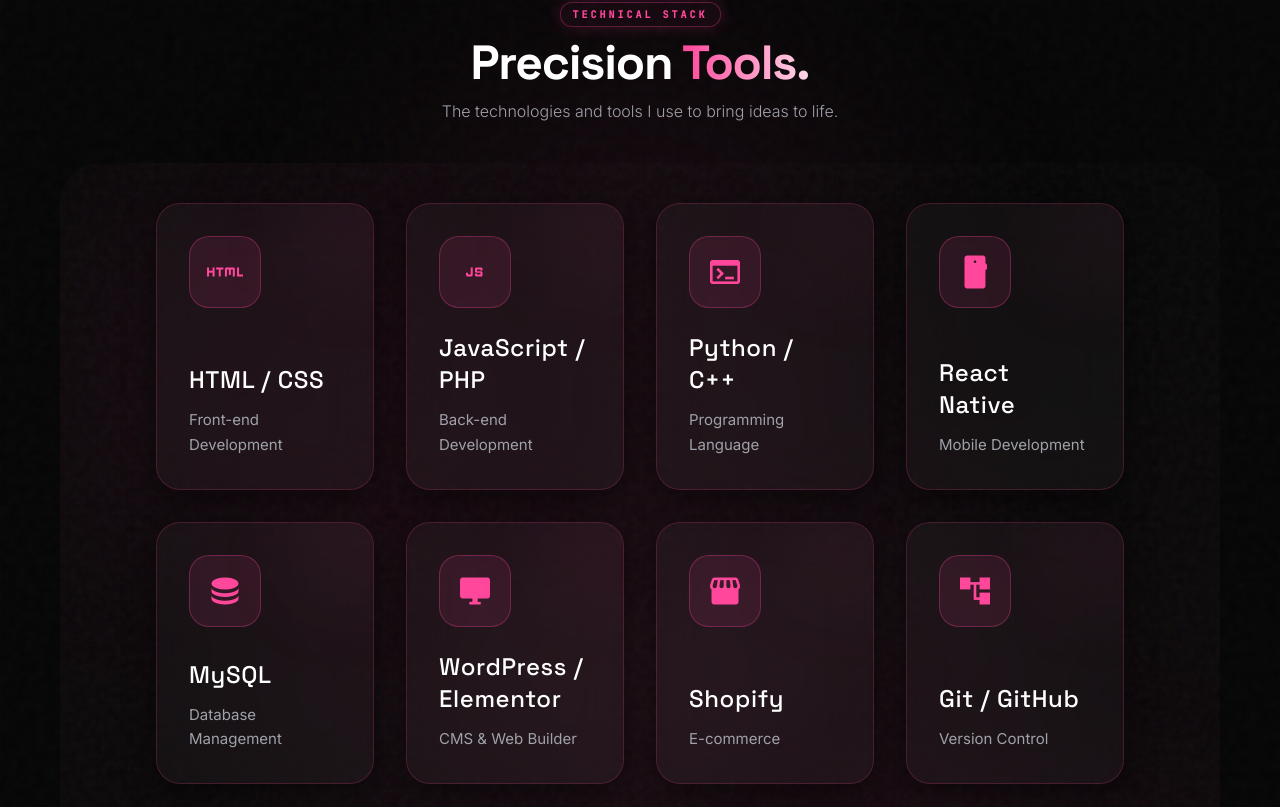
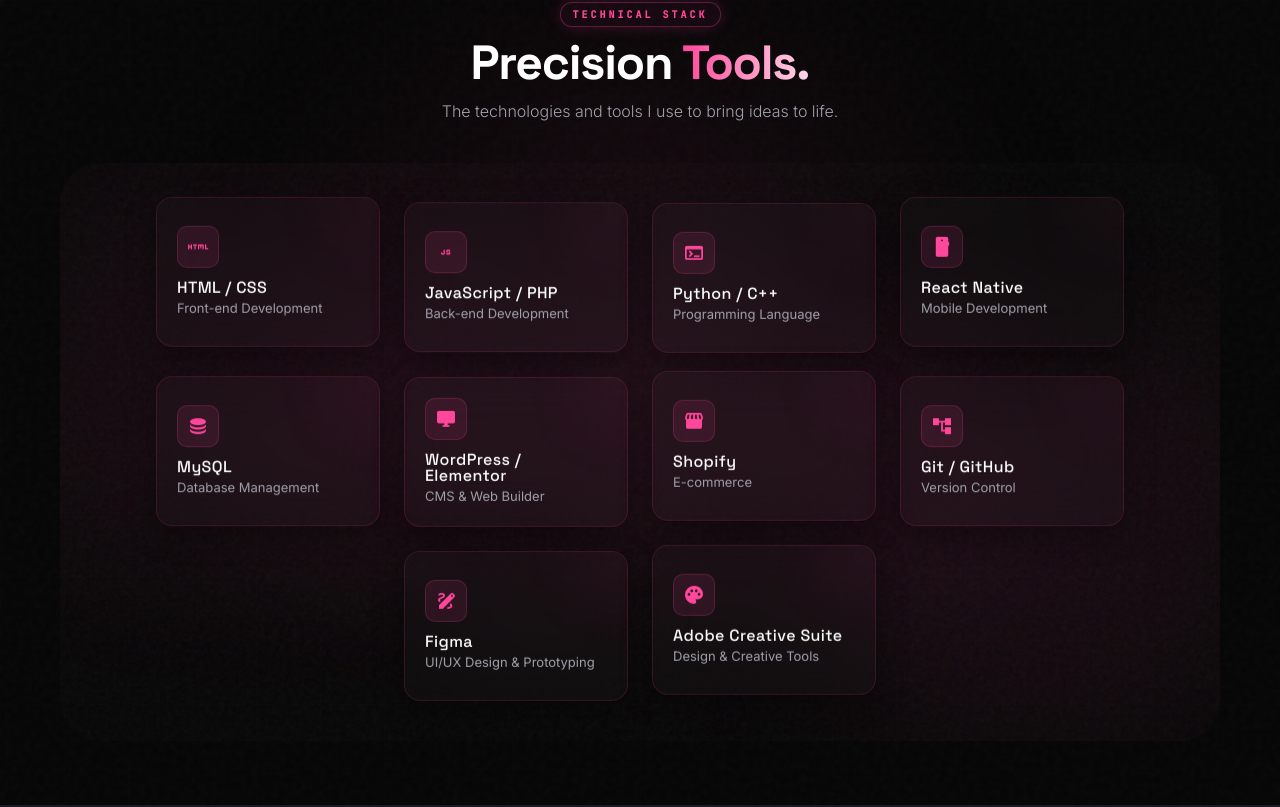
Before and after one commit to ellacalugay/my_portfolio, a React (Vite) app: page / in a window 1280 px wide. Shown: the part 3433-4240 px from the top of the page. Built offline with nearby package versions, Linux system fonts and the light colour scheme.

Commit message:
adding effects on skils and fixing the spaces and containers

```diff
--- a/src/components/Skills.jsx
+++ b/src/components/Skills.jsx
@@ -1,22 +1,74 @@
+import React, { useEffect, useRef, useState } from 'react';
 import { portfolioData } from '../data/portfolioData';
 
-function SkillCard({ skill }) {
+function SkillCard({ skill, index }) {
+  const cardRef = useRef(null);
+  const [mousePos, setMousePos] = useState({ x: 0, y: 0 });
+  const [isVisible, setIsVisible] = useState(false);
+
+  useEffect(() => {
+    const observer = new IntersectionObserver(
+      ([entry]) => {
+        if (entry.isIntersecting) {
+          setIsVisible(true);
+          observer.unobserve(entry.target);
+        }
+      },
+      {
+        threshold: 0.1,
+        rootMargin: '50px',
+      }
+    );
+
+    if (cardRef.current) {
+      observer.observe(cardRef.current);
+    }
+
+    return () => observer.disconnect();
+  }, []);
+
+  const handleMouseMove = (e) => {
+    if (!cardRef.current) return;
+    const rect = cardRef.current.getBoundingClientRect();
+    setMousePos({ x: e.clientX - rect.left, y: e.clientY - rect.top });
+  };
+
   return (
-    <div className="group relative flex flex-col h-full w-full transition-all duration-500 ease-out hover:-translate-y-2 hover:scale-[1.02] cursor-default">
+    <div
+      ref={cardRef}
+      className={`group relative flex flex-col w-full h-[150px] transition-all duration-[800ms] ease-[cubic-bezier(0.25,1,0.5,1)] cursor-default
+        ${isVisible ? 'opacity-100 translate-y-0' : 'opacity-0 translate-y-12'}
+      `}
+      style={{
+        transitionDelay: `${index * 120}ms`,
+        animation: isVisible ? `float ${5 + (index % 3)}s ease-in-out infinite alternate` : 'none',
+        animationDelay: `${index * 0.15}s`
+      }}
+      onMouseMove={handleMouseMove}
+    >
 
       {/* Enhanced outer glow on hover */}
-      <div className="absolute inset-0 rounded-[24px] bg-gradient-to-br from-[#ff479b]/30 to-[#FFD6E8]/10 blur-[12px] opacity-0 group-hover:opacity-100 transition-opacity duration-500 -z-10"></div>
+      <div className="absolute inset-0 rounded-[16px] bg-gradient-to-br from-[#ff479b]/20 to-[#FFD6E8]/10 blur-[16px] opacity-0 group-hover:opacity-100 transition-opacity duration-700 ease-out -z-10"></div>
 
       {/* Main Glassmorphism Card */}
-      <div className="relative flex flex-col h-full w-full bg-white/[0.03] backdrop-blur-xl border border-[#ff479b]/20 rounded-[24px] p-6 lg:p-8 gap-6 overflow-hidden transition-all duration-500 group-hover:border-[#ff479b]/50 group-hover:bg-white/[0.05] group-hover:shadow-[0_15px_40px_-10px_rgba(255,71,155,0.3)] shadow-[0_8px_30px_rgba(0,0,0,0.5)]">
+      <div className="relative flex flex-col h-full w-full bg-white/[0.02] backdrop-blur-xl border border-[#ff479b]/15 rounded-[16px] p-5 overflow-hidden transition-all duration-700 ease-[cubic-bezier(0.25,1,0.5,1)] group-hover:border-[#ff479b]/40 group-hover:bg-white/[0.04] group-hover:shadow-[0_15px_40px_-10px_rgba(255,71,155,0.2)] shadow-[0_8px_30px_rgba(0,0,0,0.4)] group-hover:-translate-y-2 group-hover:scale-[1.02]">
 
-        {/* Internal ambient light */}
-        <div className="absolute -top-16 -right-16 w-40 h-40 bg-[#ff479b]/10 rounded-full blur-[40px] pointer-events-none transition-opacity duration-500 group-hover:opacity-100 opacity-40" />
+        {/* Parallax Glow Effect */}
+        <div
+          className="absolute inset-0 pointer-events-none opacity-0 group-hover:opacity-100 transition-opacity duration-500 mix-blend-screen"
+          style={{
+            background: `radial-gradient(350px circle at ${mousePos.x}px ${mousePos.y}px, rgba(255,71,155,0.15), transparent 40%)`,
+          }}
+        />
 
+        {/* Internal ambient light (static fallback) */}
+        <div className="absolute -top-12 -right-12 w-28 h-28 bg-[#ff479b]/10 rounded-full blur-[30px] pointer-events-none transition-opacity duration-700 group-hover:opacity-80 opacity-30" />
+
+        <div className="flex flex-col justify-center z-10 h-full gap-3">
           {/* Icon Container */}
-        <div className="w-[72px] h-[72px] rounded-[20px] border border-[#ff479b]/30 bg-[#ff479b]/10 flex items-center justify-center transition-all duration-500 group-hover:border-[#ff479b]/80 group-hover:bg-[#ff479b]/20 group-hover:shadow-[0_0_25px_rgba(255,71,155,0.4)]">
+          <div className="w-[42px] h-[42px] shrink-0 rounded-[10px] border border-[#ff479b]/20 bg-[#ff479b]/10 flex items-center justify-center transition-all duration-700 ease-[cubic-bezier(0.25,1,0.5,1)] group-hover:border-[#ff479b]/60 group-hover:bg-[#ff479b]/20 group-hover:shadow-[0_0_20px_rgba(255,71,155,0.3)]">
             <span
-            className="material-symbols-outlined text-[36px] text-[#ff479b] transition-all duration-500 group-hover:text-[#FFD6E8] group-hover:drop-shadow-[0_0_15px_rgba(255,71,155,0.8)]"
+              className="material-symbols-outlined text-[22px] text-[#ff479b] transition-all duration-700 group-hover:text-[#FFD6E8] group-hover:drop-shadow-[0_0_12px_rgba(255,71,155,0.6)]"
               style={{ fontVariationSettings: "'FILL' 1" }}
             >
               {skill.icon}
@@ -24,13 +76,14 @@
           </div>
 
           {/* Text Content */}
-        <div className="flex flex-col gap-3 z-10 mt-auto">
-          <h4 className="font-headline-md text-xl md:text-2xl text-white font-medium tracking-wide">
+          <div className="flex flex-col gap-1">
+            <h4 className="font-headline-md text-[15px] md:text-[16px] text-white font-medium tracking-wide leading-none">
               {skill.name}
             </h4>
-          <p className="font-body-md text-[#a1a1aa] text-sm md:text-[15px] leading-relaxed transition-colors duration-500 group-hover:text-[#e4e4e7]">
+            <p className="font-body-md text-[#a1a1aa] text-[12px] md:text-[13px] leading-snug transition-colors duration-700 group-hover:text-[#e4e4e7] line-clamp-2">
               {skill.description}
             </p>
+          </div>
         </div>
       </div>
     </div>
@@ -42,6 +95,17 @@
 
   return (
     <section className="relative py-16 px-margin-mobile md:px-margin-desktop overflow-hidden bg-[#050505]">
+
+      {/* Inject custom animations */}
+      <style>
+        {`
+          @keyframes float {
+            0% { transform: translateY(0px); }
+            50% { transform: translateY(-8px); }
+            100% { transform: translateY(0px); }
+          }
+        `}
+      </style>
 
       {/* Background Effects */}
       <div className="absolute inset-0 pointer-events-none z-0">
@@ -103,11 +167,11 @@
           <div className="absolute bottom-0 right-0 w-96 h-96 bg-[#ff479b]/5 rounded-full blur-[80px]" />
         </div>
 
-        {/* Responsive Grid Layout */}
-        <div className="flex flex-wrap justify-center gap-6 lg:gap-8">
+        {/* Responsive Flex Layout */}
+        <div className="flex flex-wrap justify-center gap-4 md:gap-6 lg:gap-6">
           {skills.map((skill, index) => (
-            <div key={index} className="w-full md:w-[calc(50%-0.75rem)] lg:w-[calc(25%-1.5rem)] flex-none">
-              <SkillCard skill={skill} />
+            <div key={index} className="w-full sm:w-[calc(50%-0.5rem)] md:w-[calc(50%-0.75rem)] lg:w-[calc(25%-1.125rem)] flex-none">
+              <SkillCard skill={skill} index={index} />
             </div>
           ))}
         </div>
```
Lines whose indentation alone changed are shown as unchanged.
